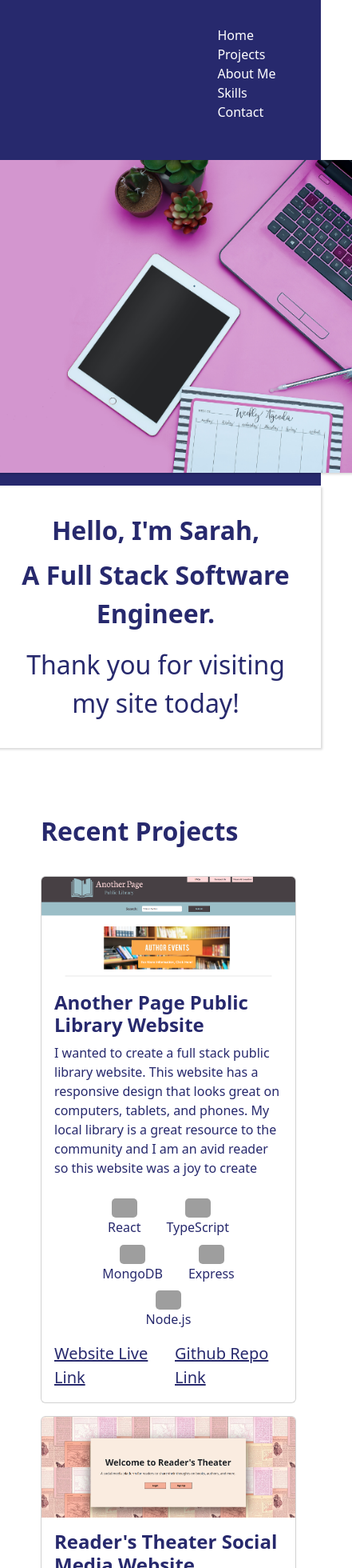
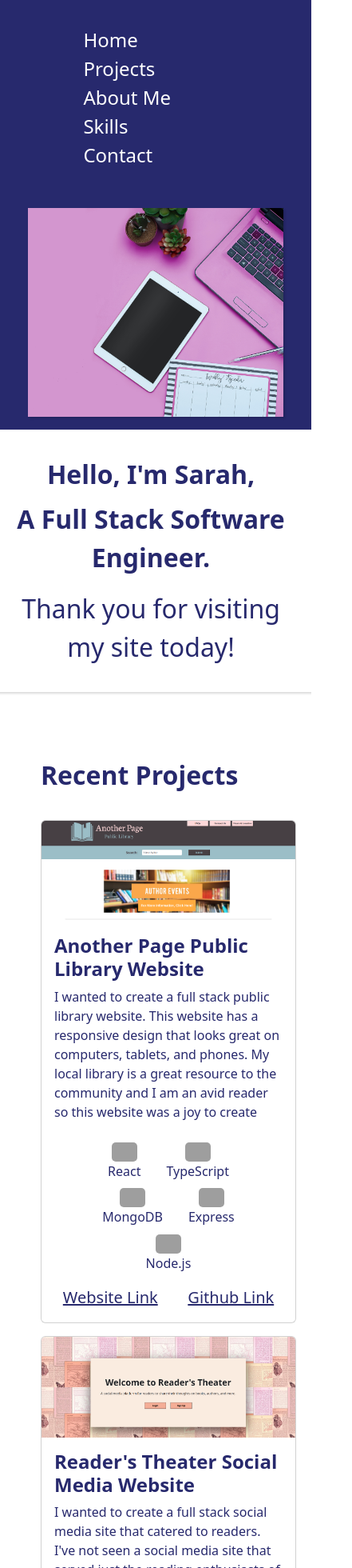
Before and after one commit to Amiriel01/Portfolio-Website, a React (Vite) app in the folder front-end/: page / in a window 390 px wide. Shown: the top 1960 px of the page at 80% size, 441 px wide, since content can reach past the window. Built offline with nearby package versions, Linux system fonts and the light colour scheme; grey boxes are pictures that could not be loaded.

Commit message:
made header mobile responsive

```diff
--- a/front-end/src/App.css
+++ b/front-end/src/App.css
@@ -7,11 +7,25 @@
   top: 0px;
   z-index: 1;
   overflow: hidden;
+  margin-right: 0px !important;
 }
 
+@media(min-width: 992px) {
   #header-links-container {
-  width: 40%;
+    width: 45%;
     margin-left: auto;
+    font-size: 1.5rem;
+    cursor: pointer;
+  }
+}
+
+@media(max-width: 991px) {
+  #header-links-container {
+    width: 80%;
+    margin-left: auto;
+    font-size: 1.5rem;
+    cursor: pointer;
+  }
 }
 
 /*HeaderHero*/
@@ -21,6 +35,7 @@
   align-items: center;
   background-image: linear-gradient(176deg, #27296d 70%, white calc(70% + 2px));
   padding-top: 1rem;
+  margin-right: 0px;
 }
 
 @media(min-width: 992px) {
@@ -28,6 +43,13 @@
     display: flex;
     justify-content: end;
     padding-right: 0px;
+  }
+
+  #hero-image {
+    margin-bottom: 0rem;
+    width: 30rem;
+    height: auto;
+    box-shadow: rgba(0, 0, 0, 0.15) 1.95px 1.95px 2.6px;
   }
 }
 
@@ -38,13 +60,29 @@
     padding-right: 0px;
     margin-bottom: 1rem;
   }
-}
 
   #hero-image {
     margin-bottom: 0rem;
     width: 30rem;
     height: auto;
     box-shadow: rgba(0, 0, 0, 0.15) 1.95px 1.95px 2.6px;
+  }
+}
+
+@media(max-width: 500px) {
+  #hero-image-container {
+    display: flex;
+    justify-content: center;
+    padding-right: 0px;
+    margin-bottom: 1rem;
+  }
+
+  #hero-image {
+    margin-bottom: 0rem;
+    width: 20rem;
+    height: auto;
+    box-shadow: rgba(0, 0, 0, 0.15) 1.95px 1.95px 2.6px;
+  }
 }
 
 #hero-text-container {
@@ -236,6 +274,7 @@
   background-color: rgb(211, 150, 207);
   /* background-color: #27296d; */
   padding: 1rem;
+  margin-right: 0px;
 }
 
 #footer-text {
--- a/front-end/src/Projects.jsx
+++ b/front-end/src/Projects.jsx
@@ -37,8 +37,8 @@ export default function Projects() {
                                             })}
                                         </div>
                                         <div className='project-card-links-container'>
-                                            <Card.Link target='_blank' href={projectDetails.live_link} className='project-card-link'>Website Live Link</Card.Link>
-                                            <Card.Link target='_blank' href={projectDetails.repo_link} className='project-card-link '>Github Repo Link</Card.Link>
+                                            <Card.Link target='_blank' href={projectDetails.live_link} className='project-card-link'>Website Link</Card.Link>
+                                            <Card.Link target='_blank' href={projectDetails.repo_link} className='project-card-link '>Github Link</Card.Link>
                                         </div>
                                     </Card.Body>
                                 </Card>
```
Lines whose indentation alone changed are shown as unchanged.
